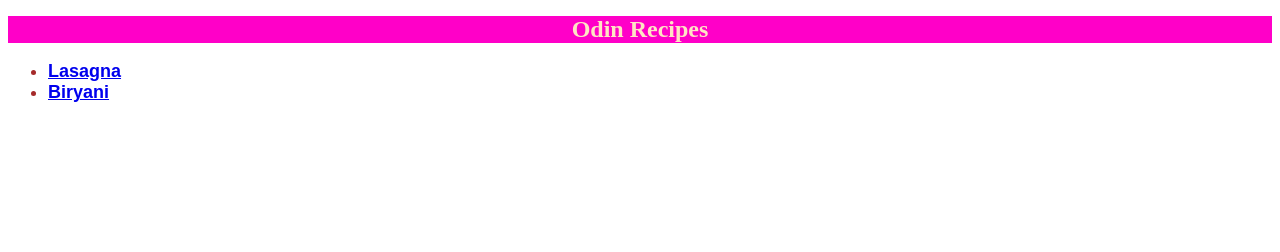
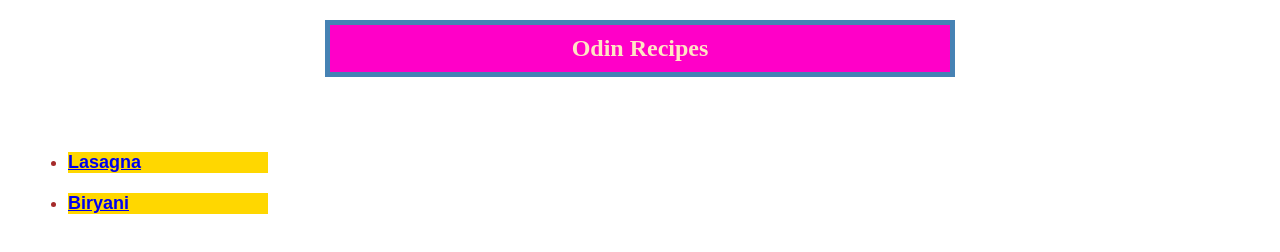
Before and after one commit to ajay91py/odin-recipes, a plain HTML site: page index.html in a window 1280 px wide. Drawn offline with Linux system fonts and the light colour scheme.

Commit message:
added box behavior still needs tweaking

```diff
--- a/index.html
+++ b/index.html
@@ -7,10 +7,12 @@
     <link rel="stylesheet" href="style.css">
 </head>
 <body>
-    <h1>Odin Recipes</h1>
-<ul class="inde">
-    <li><a href="recipes/lasagna.html">Lasagna</a></li>
-    <li><a href="recipes/biryani.html">Biryani</a></li>
+    <h1 class="box1">Odin Recipes</h1>
+<div>
+    <ul class="inde">
+    <li class="box2"><a href="recipes/lasagna.html">Lasagna</a></li>
+    <li class="box2"><a href="recipes/biryani.html">Biryani</a></li>
+</div>
 </ul>
 </body>
 </html>
--- a/style.css
+++ b/style.css
@@ -15,6 +15,8 @@ ul {
 
 .img {
     width: 400px; height: 400px;
+    margin: 10px auto;
+    display: block;
 }
 
 h2,h3 {
@@ -24,3 +26,16 @@ color: red; text-align: justify;
 ol {
     color: gold; font-size: large;
 }
+.box1 {
+    width: 600px;
+    margin: 20px auto 75px;
+    border: 5px solid steelblue;
+    padding: 10px;
+}
+
+.box2 {
+    width: 200px;
+    background-color: gold;
+    margin: 20px;
+
+}
```
Also changed, not shown: recipes/biryani.html (+1 -1 lines), recipes/lasagna.html (+1 -1 lines).
